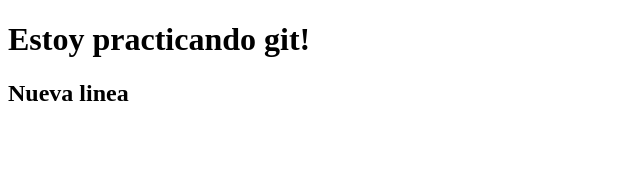
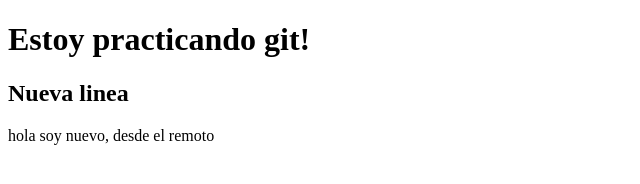
Before and after one commit to juanfraguirre2/mi-primer-repositorio, a plain HTML site: page index.html in a window 1280 px wide. Shown: the whole page, without its empty margins (0-640 px from the left). Drawn offline with Linux system fonts and the light colour scheme.

Commit message:
modificar el html desde el remoto

```diff
--- a/index.html
+++ b/index.html
@@ -9,5 +9,6 @@
 <body>
     <h1>Estoy practicando git!</h1>
     <h2>Nueva linea</h2>
+    <p>hola soy nuevo, desde el remoto</p>
 </body>
 </html>
```
